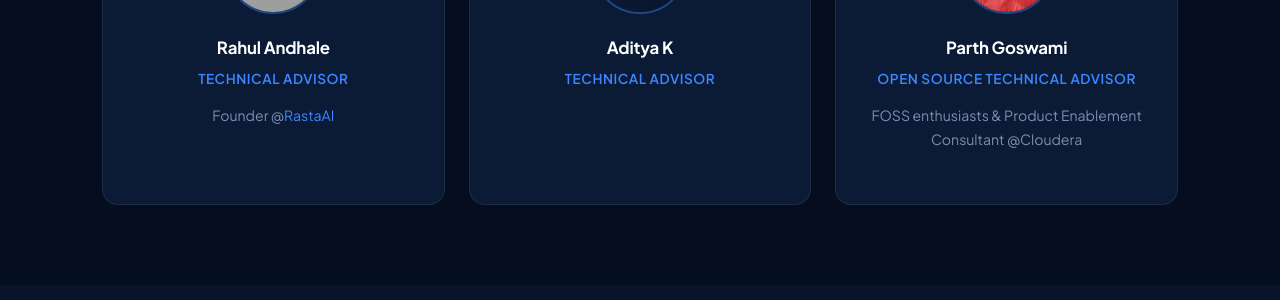
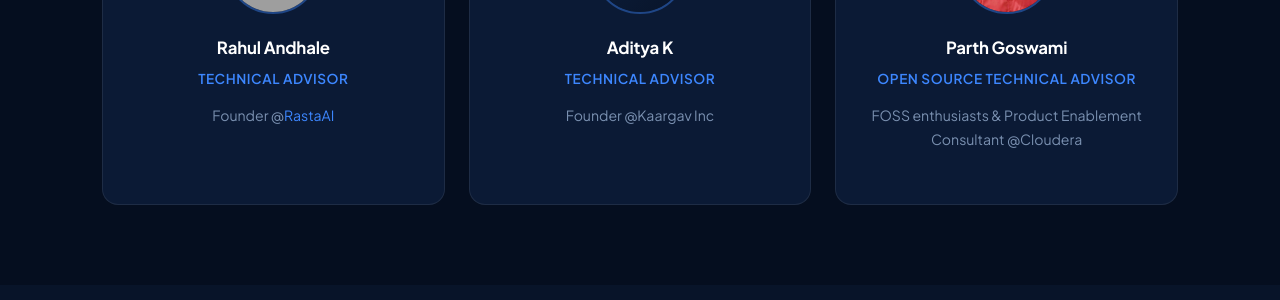
Before and after one commit to astravconsulting/astravconsulting.github.io, a Jekyll site: the page built from index.html, in a window 1280 px wide. Shown: the part 3793-4093 px from the top of the page. Built offline with Jekyll 4.4.1, drawn with Linux system fonts in a browser that asks for light colours; grey boxes are pictures that could not be loaded.

Commit message:
Update index.html

```diff
--- a/index.html
+++ b/index.html
@@ -473,9 +473,9 @@ description: Astrav Consulting delivers platform-native CDN security, cloud infr
       <img src="images/advisors/placeholder-headshot.svg" alt="Aditya K" class="advisor-avatar" />
       <h3 class="advisor-name">Aditya K</h3>
       <p class="advisor-title">Technical Advisor</p>
-      <p class="advisor-bio"> </p>
+      <p class="advisor-bio"> Founder @Kaargav Inc</p>
     </div>
-    <div class="advisor-card">
+        <div class="advisor-card">
       <img src="images/advisors/parthg.jpg" alt="Parth Goswami" class="advisor-avatar" />
       <h3 class="advisor-name">Parth Goswami</h3>
       <p class="advisor-title">Open Source Technical Advisor</p>
@@ -493,7 +493,7 @@ description: Astrav Consulting delivers platform-native CDN security, cloud infr
 }
 
 .advisors-grid {
-  display: grid !important;
+  display: grid;
   grid-template-columns: repeat(3, 1fr);
   gap: 1.5rem;
   margin-top: 2.5rem;
```
